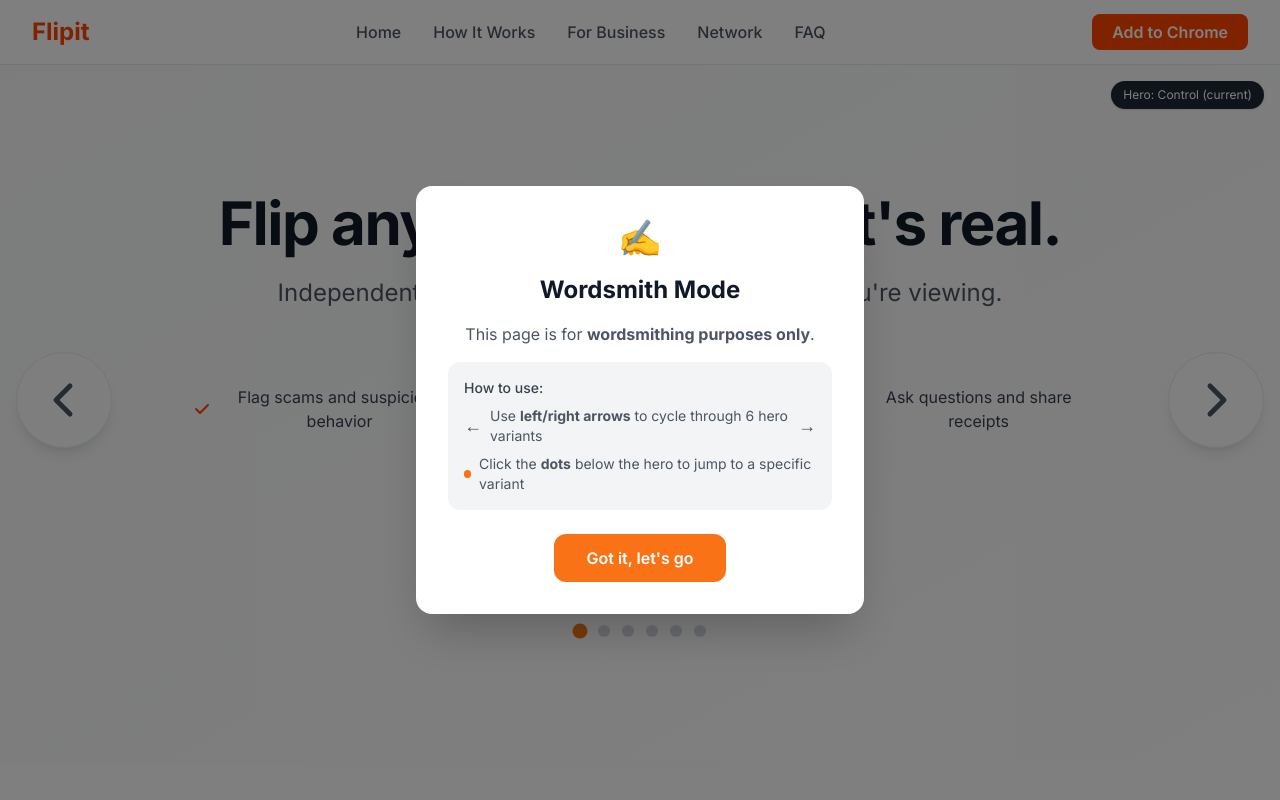
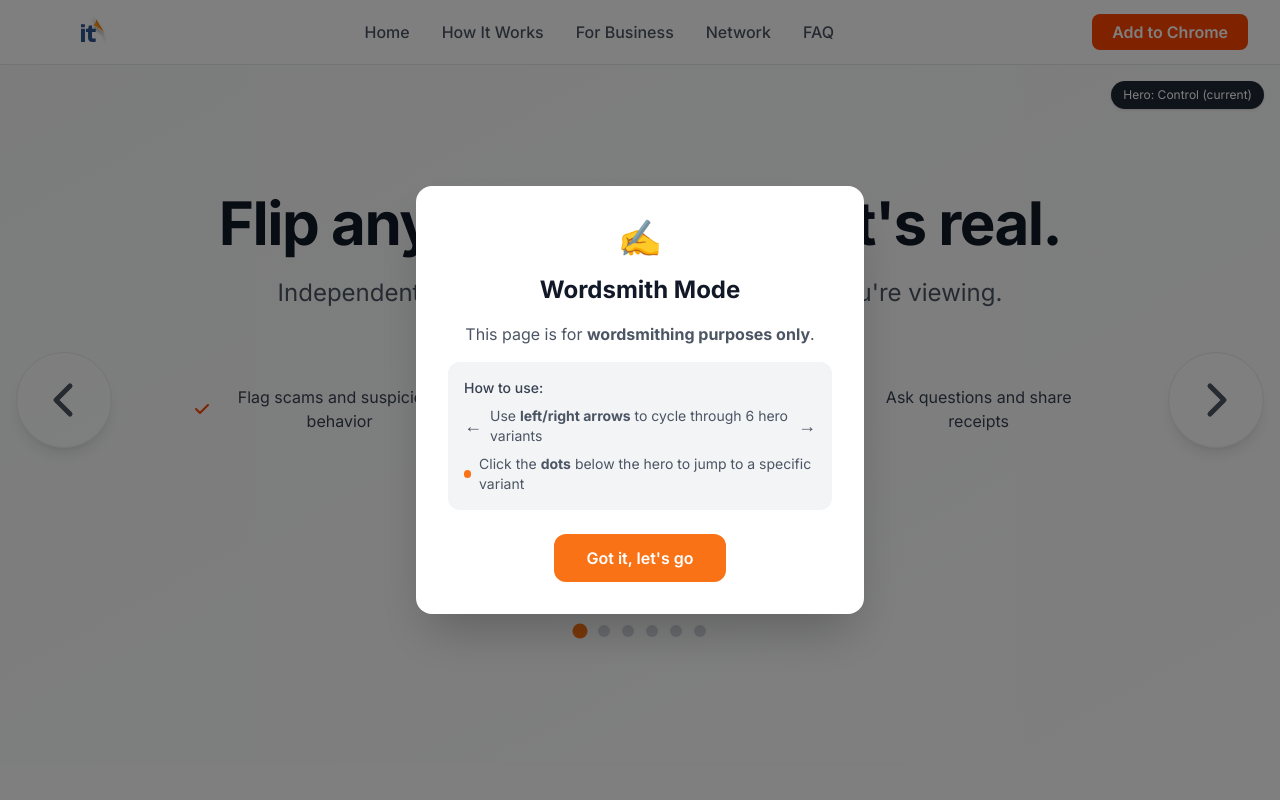
Before and after one commit to mikehelm/flipitwords, a Next.js app: page / in a window 1280 px wide. Shown: the top 800 px of the page. Built offline with nearby package versions, Linux system fonts and the light colour scheme.

Commit message:
Add real Flipit logo to header and footer

```diff
--- a/components/Footer.tsx
+++ b/components/Footer.tsx
@@ -1,4 +1,5 @@
 import Link from 'next/link';
+import Image from 'next/image';
 
 export default function Footer() {
   const navLinks = [
@@ -26,7 +27,13 @@
         <div className="grid grid-cols-1 md:grid-cols-4 gap-8">
           {/* Brand */}
           <div className="col-span-1 md:col-span-2">
-            <span className="text-2xl font-bold text-flipit-orange">Flipit</span>
+            <Image
+              src="/logo.svg"
+              alt="Flipit"
+              width={93}
+              height={40}
+              className="h-8 w-auto"
+            />
             <p className="mt-4 text-gray-400 max-w-md">
               Independent reviews and warnings, on the page you&apos;re viewing.
             </p>
--- a/components/Header.tsx
+++ b/components/Header.tsx
@@ -1,6 +1,7 @@
 'use client';
 
 import Link from 'next/link';
+import Image from 'next/image';
 import { useState } from 'react';
 
 export default function Header() {
@@ -19,8 +20,15 @@
       <nav className="max-w-7xl mx-auto px-4 sm:px-6 lg:px-8">
         <div className="flex justify-between items-center h-16">
           {/* Logo */}
-          <Link href="/" className="flex items-center space-x-2">
-            <span className="text-2xl font-bold text-flipit-orange">Flipit</span>
+          <Link href="/" className="flex items-center">
+            <Image
+              src="/logo.svg"
+              alt="Flipit"
+              width={93}
+              height={40}
+              className="h-8 w-auto"
+              priority
+            />
           </Link>
 
           {/* Desktop Navigation */}
```
Also changed, not shown: public/logo.svg (added).
